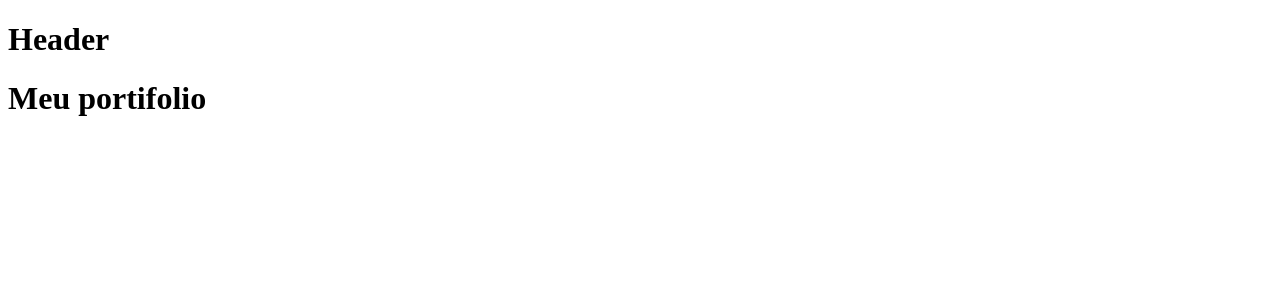
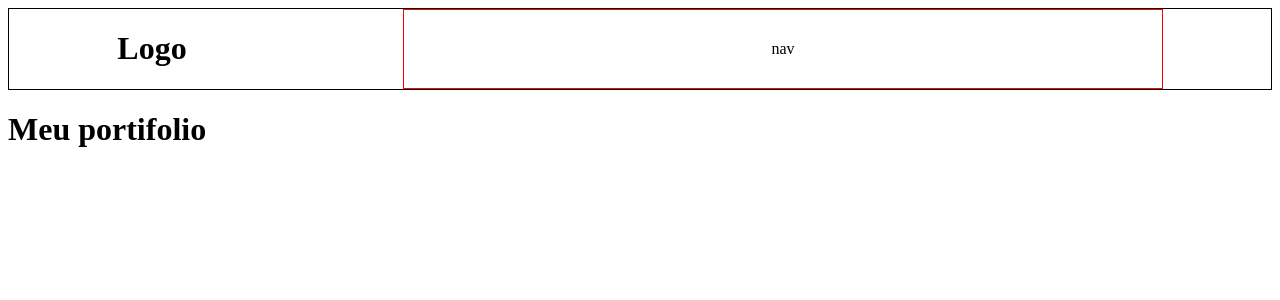
Before and after one commit to arctavares/MyPortfolio, a React (Create React App) app: page /#/ in a window 1280 px wide. Shown: the top 300 px of the page. Built offline with nearby package versions, Linux system fonts and the light colour scheme.

Commit message:
feat: add structure to header

```diff
--- a/src/App.css
+++ b/src/App.css
@@ -1,38 +1,4 @@
-.App {
-  text-align: center;
+* {
+  margin: 0;
+  padding: 0;
 }
-
-.App-logo {
-  height: 40vmin;
-  pointer-events: none;
-}
-
-@media (prefers-reduced-motion: no-preference) {
-  .App-logo {
-    animation: App-logo-spin infinite 20s linear;
-  }
-}
-
-.App-header {
-  background-color: #282c34;
-  min-height: 100vh;
-  display: flex;
-  flex-direction: column;
-  align-items: center;
-  justify-content: center;
-  font-size: calc(10px + 2vmin);
-  color: white;
-}
-
-.App-link {
-  color: #61dafb;
-}
-
-@keyframes App-logo-spin {
-  from {
-    transform: rotate(0deg);
-  }
-  to {
-    transform: rotate(360deg);
-  }
-}
--- a/src/components/Header.jsx
+++ b/src/components/Header.jsx
@@ -1,7 +1,11 @@
 import React from 'react';
+import '../css/Header.css';
 
 export default function Header () {
     return (
-        <h1>Header</h1>
+        <div className="headerContainer">
+            <div className="logoContainer"><h1>Logo</h1></div>
+            <div className="navContainer">nav</div>
+        </div>
     )
 }
--- /dev/null
+++ b/src/css/Header.css
@@ -0,0 +1,14 @@
+.headerContainer {
+    display:flex;
+    flex-direction: row;
+    justify-content: space-around;
+    border: 1px solid black;
+}
+
+.navContainer {
+    border: 1px solid red;
+    width: 60%;
+    display: flex;
+    justify-content: space-around;
+    align-items: center;
+}
```
